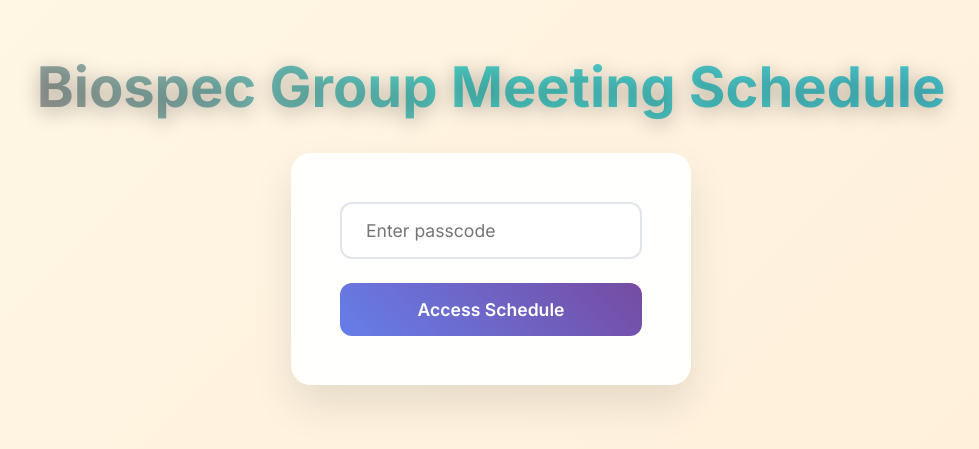
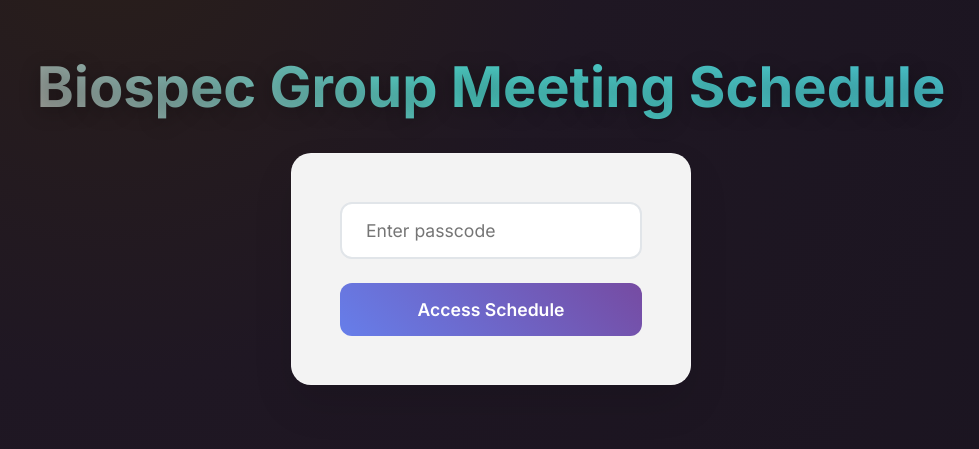
Before and after one commit to MMV-Lab/meeting_scheduler, a React (Create React App) app: page / in a window 1280 px wide. Shown: the part 181-630 px from the top of the page, without its empty margins (149-1128 px from the left). Built offline with nearby package versions, Linux system fonts and the light colour scheme; the HTML template or start-up script is replaced by a standard one.

Commit message:
fix color, make it dark

```diff
--- a/src/index.css
+++ b/src/index.css
@@ -10,8 +10,8 @@ body {
     sans-serif;
   -webkit-font-smoothing: antialiased;
   -moz-osx-font-smoothing: grayscale;
-  background: linear-gradient(135deg, #FFF7E6 0%, #FFEFD9 100%);
-  background-color: #FFF7E6;
+  background: radial-gradient(1200px circle at 20% 10%, #2a1f1a 0%, #1f1723 40%, #1a1420 100%);
+  background-color: #1a1420;
   min-height: 100vh;
   color: #333;
 }
```
